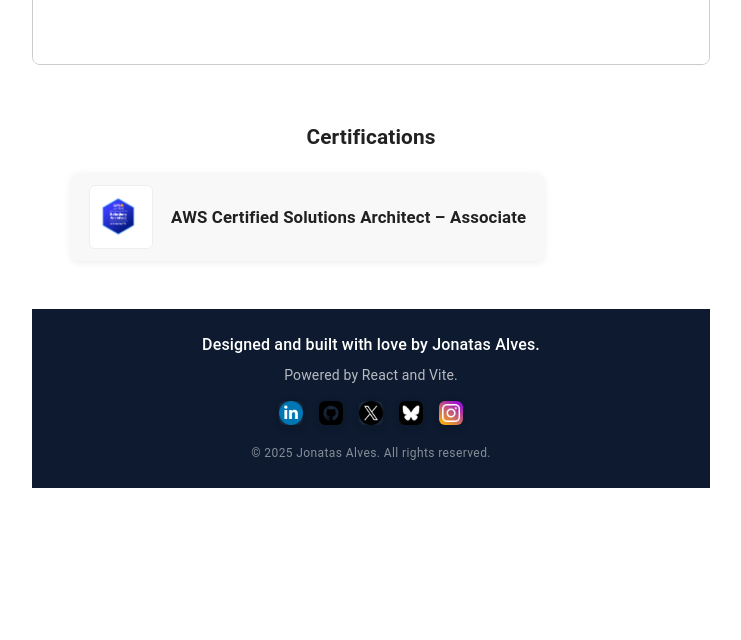
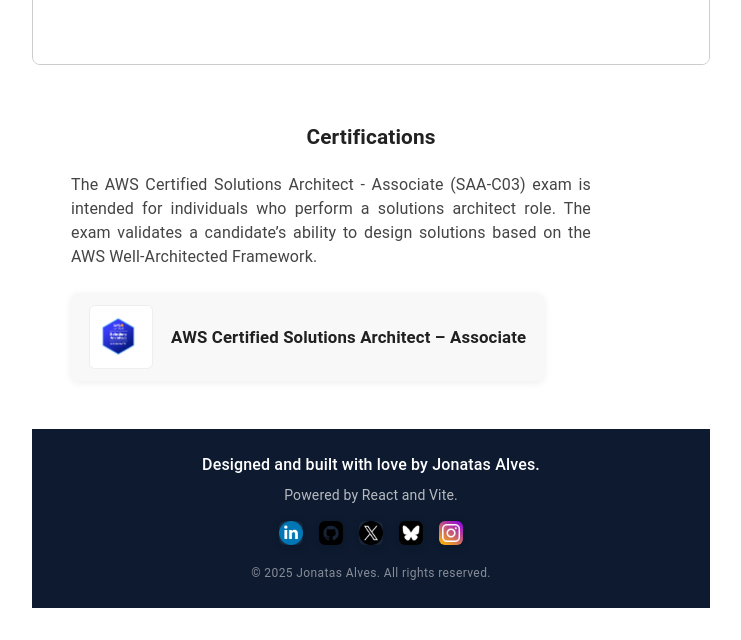
Before and after one commit to jonatadev/jonatasalvesreact, a React (Vite) app: page /cv in a window 1280 px wide. Shown: the part 946-1586 px from the top of the page, without its empty margins (269-1010 px from the left). Before the commit the page ends 1466 px from the top, so only its background shows below. Built offline with nearby package versions, Linux system fonts and the light colour scheme.

Commit message:
certification

```diff
--- a/src/components/Cv.tsx
+++ b/src/components/Cv.tsx
@@ -13,7 +13,10 @@
 
       {/* Seção de Certificações */}
       <div style={{ marginTop: "40px", width: "100%", maxWidth: "600px" }}>
-  <h2 style={{ fontSize: "1.3rem", marginBottom: "20px", fontWeight: 700 }}>Certifications</h2>
+        <h2 style={{ fontSize: "1.3rem", marginBottom: "20px", fontWeight: 700 }}>Certifications</h2>
+  <p style={{ marginBottom: "24px", color: "#444", fontSize: "1rem", maxWidth: "520px", textAlign: "justify" }}>
+          The AWS Certified Solutions Architect - Associate (SAA-C03) exam is intended for individuals who perform a solutions architect role. The exam validates a candidate’s ability to design solutions based on the AWS Well-Architected Framework.
+        </p>
         <div style={{ display: "flex", alignItems: "center", gap: "24px", flexWrap: "wrap" }}>
           <a href="https://www.credly.com/badges/01462fd8-9d7a-4203-b3ab-37659b442086/public_url" target="_blank" rel="noopener noreferrer" style={{ display: "flex", alignItems: "center", textDecoration: "none", color: "inherit", background: "#f8f8f8", borderRadius: "8px", boxShadow: "0 2px 8px rgba(0,0,0,0.07)", padding: "12px 18px", minWidth: "260px" }}>
             <img src="/cv/solutions_architect.png" alt="AWS Solutions Architect Associate" style={{ width: 64, height: 64, objectFit: "contain", marginRight: "18px", borderRadius: "6px", border: "1px solid #eee" }} />
```
